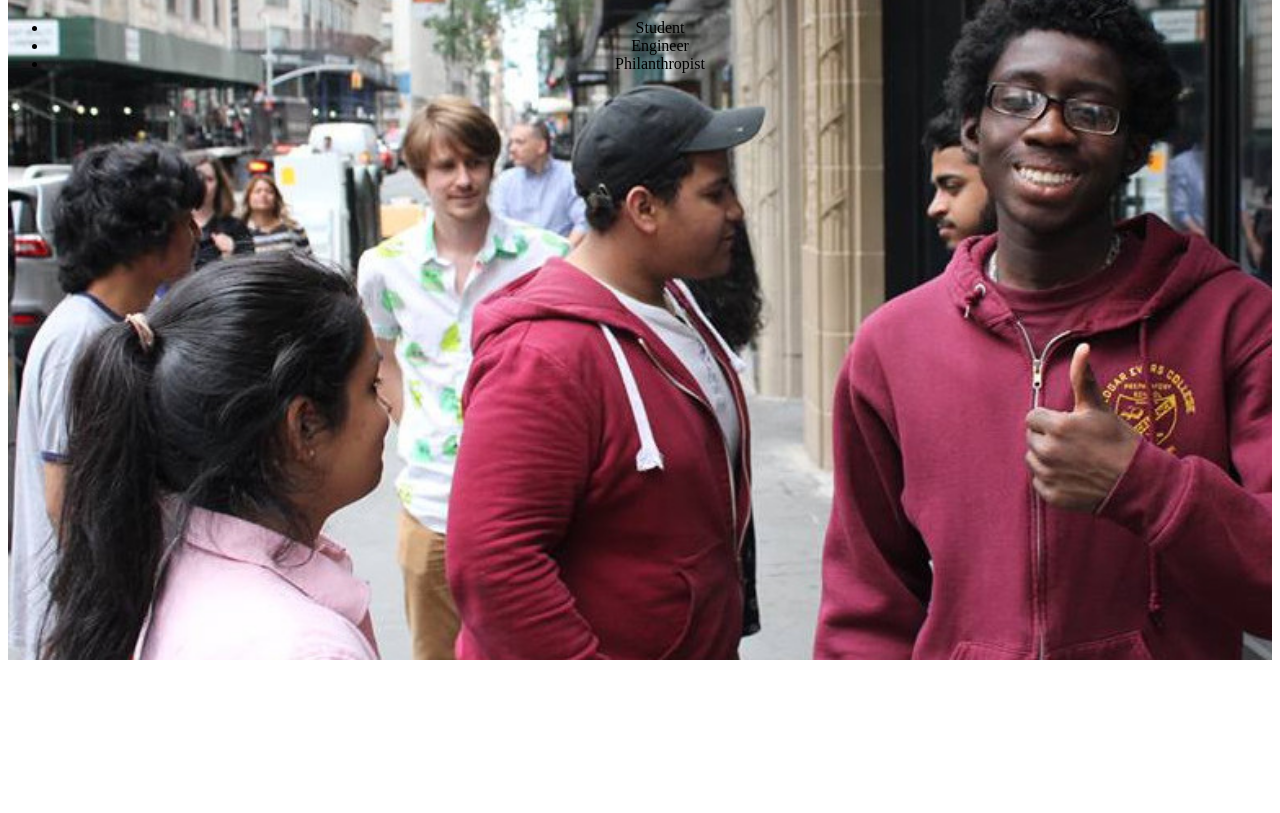
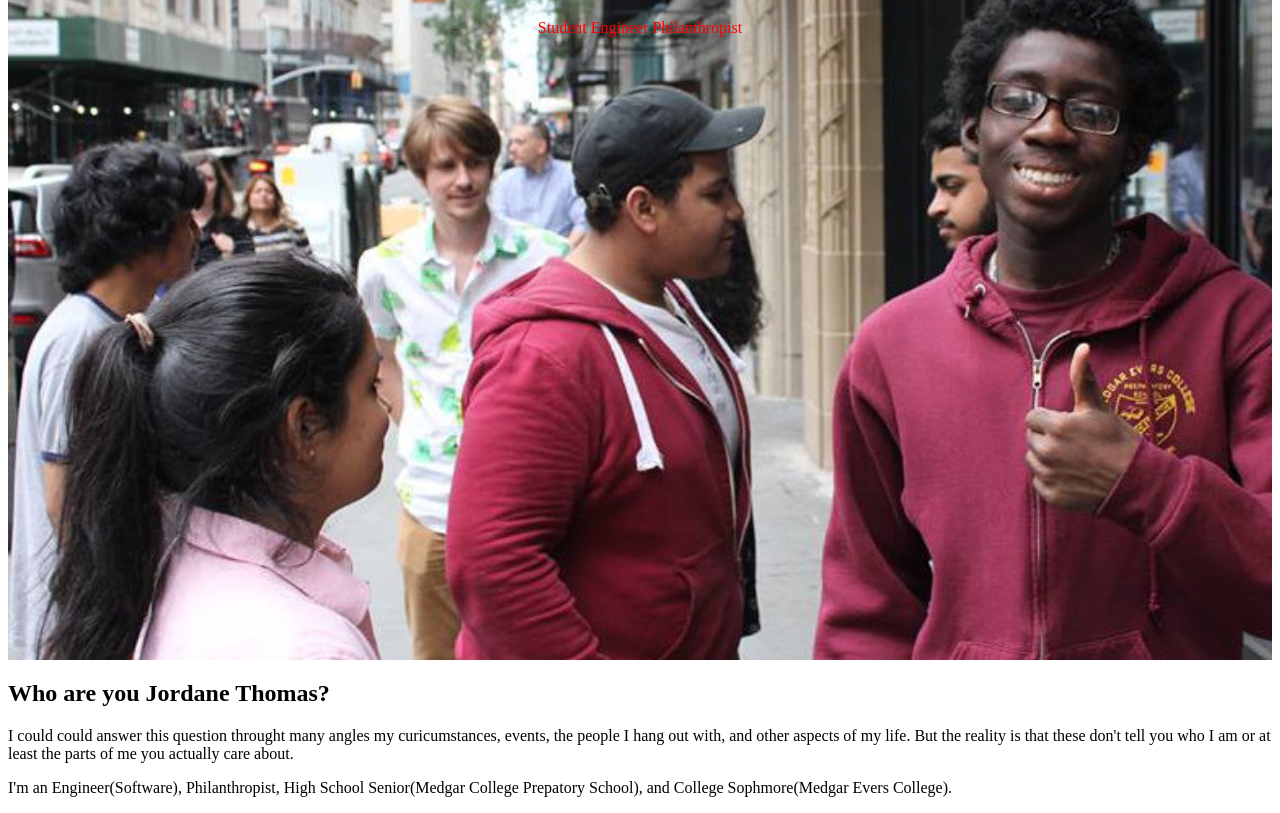
Before and after one commit to Dreamy-Jy/MyWebsite, a plain HTML site: page main.html in a window 1280 px wide. Shown: the part 61-874 px from the top of the page. Before the commit the page ends 800 px from the top, so only its background shows below. Drawn offline with Linux system fonts and the light colour scheme.

Commit message:
More stuff update

```diff
--- a/main.html
+++ b/main.html
@@ -3,12 +3,25 @@
 	<title>Jordane Thomas</title>
 
 	<style type="text/css">
+		body{
+			background-color: white;
+		}
 		header {
 			background-image: url("my_cover _photo1.jpg");
 			background-size: cover;
 			color: black;
 			height: 700px;
 			text-align: center;
+		}
+		ul {
+			list-style-type: none;
+			margin: 0;
+			padding: 0;
+		}
+		li {
+			color: red;
+			display: inline;
+			width: 60px;
 		}
 	</style>
 </head>
@@ -21,4 +34,17 @@
 			<li>Philanthropist</li>
 		</ul>
 	</header>
+	<article>
+		<!--img src=""-->
+		<h1>Who are you Jordane Thomas?</h1>
+		<p>
+			I could could answer this question throught many angles my curicumstances,
+			events, the people I hang out with, and other aspects of my life. But the
+			reality is that these don't tell you who I am or at least the parts of me
+			you actually care about.
+		</p>
+		<p>
+			I'm an Engineer(Software), Philanthropist, High School Senior(Medgar College Prepatory School), and College Sophmore(Medgar Evers College).
+		</p>
+	</article>
 </body>
```
